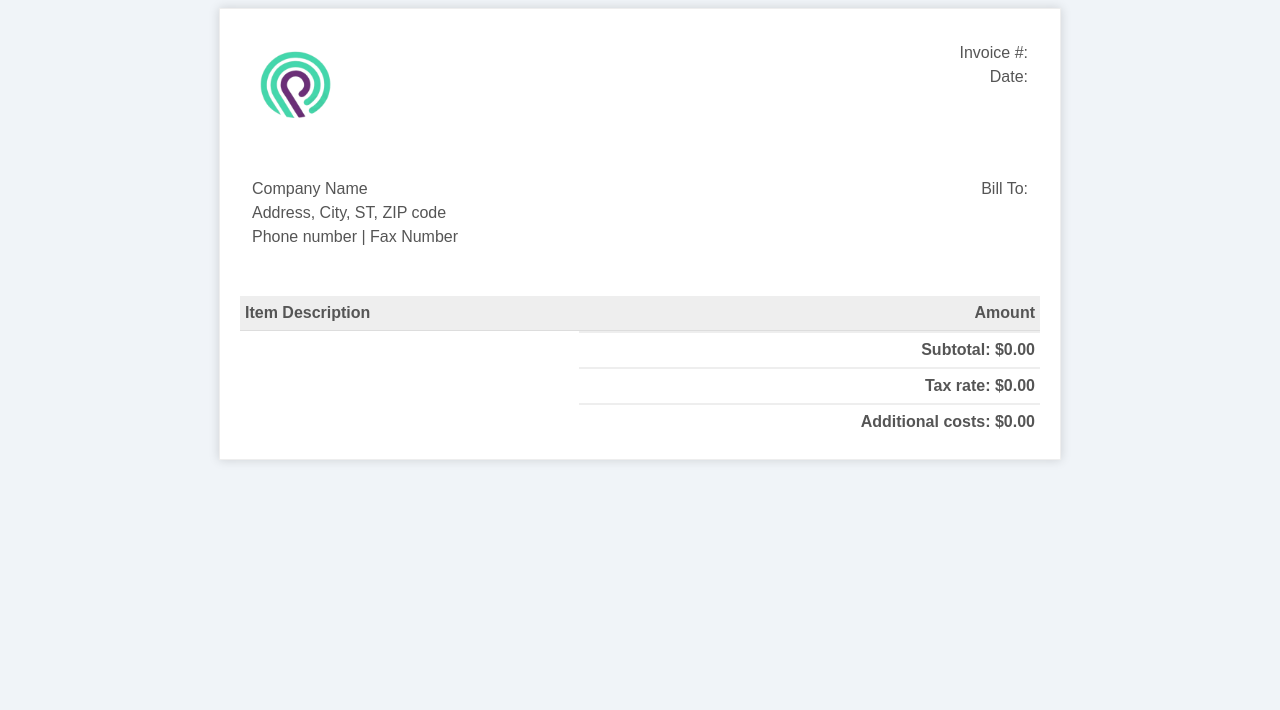
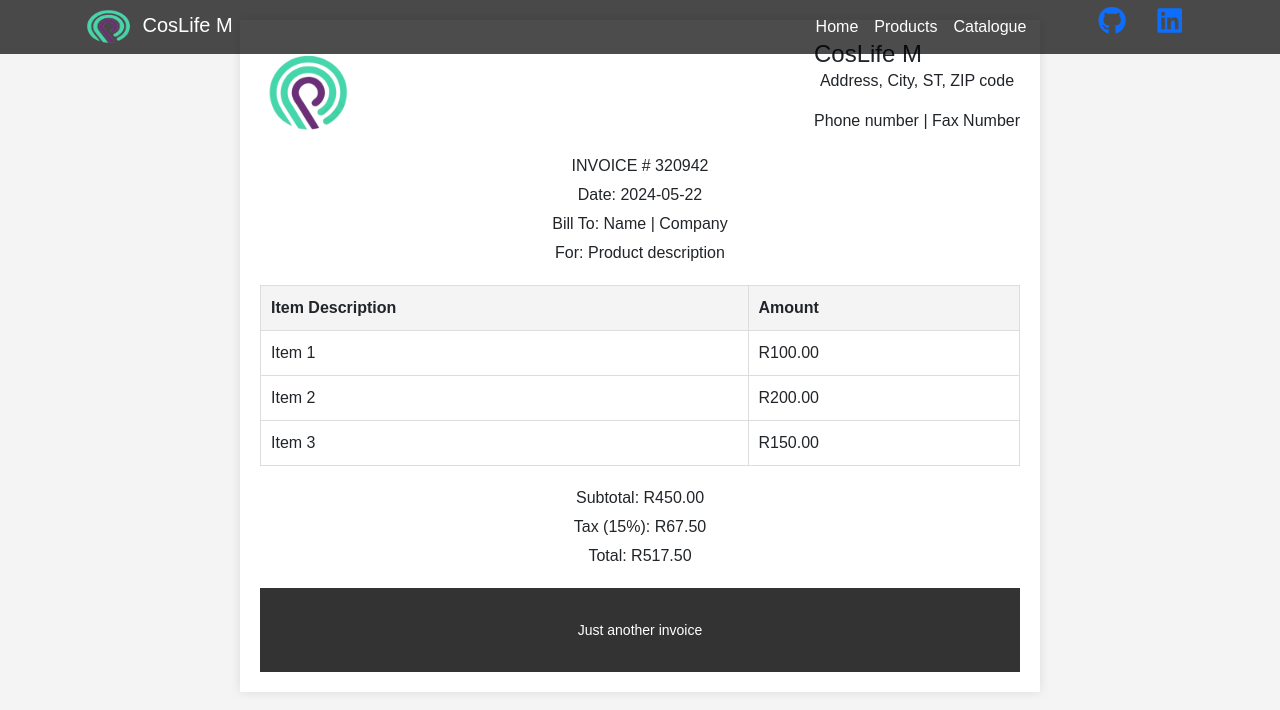
Before and after one commit to codewithcosmos/coslife-m, a website: page invoice.html in a window 1280 px wide. Drawn offline with nearby package versions, Linux system fonts and the light colour scheme; no server answers.

Commit message:
invoice page to be automated and menu adjusted,

```diff
--- a/invoice.html
+++ b/invoice.html
@@ -4,91 +4,100 @@
     <meta charset="UTF-8">
     <meta name="viewport" content="width=device-width, initial-scale=1.0">
     <title>Invoice</title>
-    <link rel="stylesheet" href="styles/invoice.css">
+     <!-- Bootstrap CSS -->
+     <link href="https://cdn.jsdelivr.net/npm/bootstrap@5.3.3/dist/css/bootstrap.min.css" rel="stylesheet" integrity="sha384-QWTKZyjpPEjISv5WaRU9OFeRpok6YctnYmDr5pNlyT2bRjXh0JMhjY6hW+ALEwIH" crossorigin="anonymous">
+
+     <!-- Font Awesome CSS for icons -->
+     <link rel="stylesheet" href="https://cdnjs.cloudflare.com/ajax/libs/font-awesome/5.15.4/css/all.min.css">
+
+     <!-- Bootstrap Icons -->
+     <link rel="stylesheet" href="https://cdn.jsdelivr.net/npm/bootstrap-icons@1.3.0/font/bootstrap-icons.css">
+
+      <!-- CSS STYLES -->
+      <link rel="stylesheet" href="styles/nav.css">
+      <link rel="stylesheet" href="styles/styles.css">
+      <link rel="stylesheet" href="styles/main.css">
+      <link rel="stylesheet" href="styles/invoice.css">
 </head>
 <body>
-    <div class="invoice-box" id="invoice">
-        <table cellpadding="0" cellspacing="0">
-            <tr class="top">
-                <td colspan="2">
-                    <table>
-                        <tr>
-                            <td class="title">
-                                <img src="images/website-img/coslife-coza.png" alt="Company Logo" style="width:100%; max-width:90px;">
-                            </td>
-                            <td>
-                                Invoice #: <span id="invoiceNumber"></span><br>
-                                Date: <span id="date"></span><br>
-                            </td>
-                        </tr>
-                    </table>
-                </td>
-            </tr>
-            <tr class="information">
-                <td colspan="2">
-                    <table>
-                        <tr>
-                            <td>
-                                <span id="companyName">Company Name</span><br>
-                                <span id="companyAddress">Address, City, ST, ZIP code</span><br>
-                                <span id="companyPhone">Phone number | Fax Number</span>
-                            </td>
-                            <td>
-                                Bill To:<br>
-                                <span id="billToName"></span><br>
-                                <span id="billToAddress"></span><br>
-                                <span id="billToPhone"></span>
-                            </td>
-                        </tr>
-                    </table>
-                </td>
-            </tr>
-            <tr class="heading">
-                <td>Item Description</td>
-                <td>Amount</td>
-            </tr>
-            <tbody id="items">
-                <!-- Items will be inserted here by JavaScript -->
+    <!--NAVBAR SECTION -->
+<section>
+    <nav class="navbar navbar-expand-lg navbar-dark fixed-top py-0">
+        <div class="container">
+          <a class="navbar-brand" href="index.html">
+            <img src="images/website-img/coslife-coza.png" alt="Logo" width="55" height="44" class="d-inline-block align-text-center">
+            CosLife M
+          </a>
+          <button class="navbar-toggler" type="button" data-toggle="collapse" data-target="#navbarNav" aria-controls="navbarNav" aria-expanded="false" aria-label="Toggle navigation">
+            <span class="navbar-toggler-icon"></span>
+          </button>
+          <div class="collapse navbar-collapse" id="navbarNav">
+            <ul class="navbar-nav ms-auto">
+                <li class="nav-item">
+                    <a class="nav-link" href="/">Home</a>
+                  </li>
+                  <li class="nav-item">
+                    <a class="nav-link" href="/products.html">Products</a>
+                  </li>
+                  <li class="nav-item">
+                    <a class="nav-link" href="/catalogue.html">Catalogue</a>
+                  </li>
+                  <li class="nav-item">
+                    <a class="nav-link" href="/invoice.html"></a>
+                  </li>
+              <li class="nav-item">
+                <a class="nav-link" href="/about.html"></a>
+              </li>
+              <li class="nav-item">
+                <a class="nav-link" href="contact.html"></a>
+              </li>
+
+                <a class="px-3" href="https://github.com/codewithcosmos" target="_blank"><i class="fab fa-github h3"></i></a>
+
+                <a class="px-3" href="https://linkedin.com/in/coslifem" target="_blank"><i class="fab fa-linkedin h3"></i></a>
+
+            </ul>
+          </div>
+        </div>
+    </nav>
+</section>
+  <!-- END OF NAVBAR -->
+
+    <div class="invoice-container">
+        <div class="invoice-header">
+            <div class="logo"><a href="invoice.html"><img src="images/website-img/coslife-coza.png" width="100%" alt=""></a></div>
+            <div class="company-info">
+                <h1>CosLife M</h1>
+                <p>Address, City, ST, ZIP code</p>
+                <p>Phone number | Fax Number</p>
+            </div>
+        </div>
+        <div class="invoice-details">
+            <p>INVOICE # <span id="invoiceNumber">100</span></p>
+            <p>Date: <span id="invoiceDate">Enter invoice date</span></p>
+            <p>Bill To: <span id="billTo">Name | Company</span></p>
+            <p>For: <span id="productDescription">Product description</span></p>
+        </div>
+        <table class="invoice-table">
+            <thead>
+                <tr>
+                    <th>Item Description</th>
+                    <th>Amount</th>
+                </tr>
+            </thead>
+            <tbody id="invoiceItems">
+                <!-- Invoice items will be inserted here by JavaScript -->
             </tbody>
-            <tr class="total">
-                <td></td>
-                <td id="subtotal">Subtotal: $0.00</td>
-            </tr>
-            <tr class="total">
-                <td></td>
-                <td id="taxRate">Tax rate: $0.00</td>
-            </tr>
-            <tr class="total">
-                <td></td>
-                <td id="additionalCosts">Additional costs: $0.00</td>
-            </tr>
         </table>
+        <div class="invoice-summary">
+            <p>Subtotal: R<span id="subtotal">0.00</span></p>
+            <p>Tax (15%): R<span id="tax">0.00</span></p>
+            <p>Total: R<span id="total">0.00</span></p>
+        </div>
+        <footer>
+            <small>Just another invoice</small>
+        </footer>
     </div>
-    <script>
-        document.addEventListener('DOMContentLoaded', () => {
-            fetch('https://your-deployed-nodejs-server.com/invoices/latest')
-                .then(response => response.json())
-                .then(data => {
-                    document.getElementById('invoiceNumber').innerText = data.invoiceNumber;
-                    document.getElementById('date').innerText = new Date(data.date).toLocaleDateString();
-                    document.getElementById('billToName').innerText = data.billTo.name;
-                    document.getElementById('billToAddress').innerText = `${data.billTo.address}, ${data.billTo.city}, ${data.billTo.state}, ${data.billTo.zip}`;
-                    document.getElementById('billToPhone').innerText = data.billTo.phone;
-
-                    const itemsContainer = document.getElementById('items');
-                    let subtotal = 0;
-                    data.items.forEach(item => {
-                        const itemRow = document.createElement('tr');
-                        itemRow.classList.add('item');
-                        itemRow.innerHTML = `<td>${item.description}</td><td>$${item.amount.toFixed(2)}</td>`;
-                        itemsContainer.appendChild(itemRow);
-                        subtotal += item.amount;
-                    });
-
-                    document.getElementById('subtotal').innerText = `Subtotal: $${subtotal.toFixed(2)}`;
-                })
-                .catch(error => console.error('Error fetching the invoice:', error));
-        });
-    </script>
+    <script src="invoice.js"></script>
 </body>
 </html>
--- /dev/null
+++ b/invoice.js
@@ -0,0 +1,56 @@
+document.addEventListener('DOMContentLoaded', () => {
+    // Function to generate a random invoice number
+    function generateRandomInvoiceNumber() {
+        return Math.floor(Math.random() * 900000) + 100000;
+    }
+
+    // Function to get the current date in YYYY-MM-DD format
+    function getCurrentDate() {
+        const date = new Date();
+        const year = date.getFullYear();
+        const month = String(date.getMonth() + 1).padStart(2, '0');
+        const day = String(date.getDate()).padStart(2, '0');
+        return `${year}-${month}-${day}`;
+    }
+
+    // Set the invoice number
+    const invoiceNumberElement = document.getElementById('invoiceNumber');
+    invoiceNumberElement.textContent = generateRandomInvoiceNumber();
+
+    // Set the invoice date
+    const invoiceDateElement = document.getElementById('invoiceDate');
+    invoiceDateElement.textContent = getCurrentDate();
+
+    // Sample invoice items
+    const invoiceItems = [
+        { description: 'Item 1', amount: 100.00 },
+        { description: 'Item 2', amount: 200.00 },
+        { description: 'Item 3', amount: 150.00 }
+    ];
+
+    const invoiceItemsContainer = document.getElementById('invoiceItems');
+    let subtotal = 0;
+
+    invoiceItems.forEach(item => {
+        const row = document.createElement('tr');
+        const descriptionCell = document.createElement('td');
+        descriptionCell.textContent = item.description;
+        const amountCell = document.createElement('td');
+        amountCell.textContent = `R${item.amount.toFixed(2)}`;
+        row.appendChild(descriptionCell);
+        row.appendChild(amountCell);
+        invoiceItemsContainer.appendChild(row);
+        subtotal += item.amount;
+    });
+
+    const subtotalElement = document.getElementById('subtotal');
+    const taxElement = document.getElementById('tax');
+    const totalElement = document.getElementById('total');
+
+    const tax = subtotal * 0.15;
+    const total = subtotal + tax;
+
+    subtotalElement.textContent = subtotal.toFixed(2);
+    taxElement.textContent = tax.toFixed(2);
+    totalElement.textContent = total.toFixed(2);
+});
--- a/styles/invoice.css
+++ b/styles/invoice.css
@@ -1,56 +1,62 @@
 body {
     font-family: Arial, sans-serif;
-    background-color: #f0f4f8;
+    background-color: #f4f4f4;
+    margin: 0;
+    padding: 0;
 }
-.invoice-box {
+
+.invoice-container {
     max-width: 800px;
-    margin: auto;
+    margin: 20px auto;
     padding: 20px;
-    border: 1px solid #eee;
-    box-shadow: 0 0 10px rgba(0, 0, 0, 0.15);
-    font-size: 16px;
-    line-height: 24px;
-    color: #555;
+    background-color: white;
+    box-shadow: 0 0 10px rgba(0, 0, 0, 0.1);
+}
+
+.invoice-header {
+    display: flex;
+    justify-content: space-between;
+    align-items: center;
+}
+
+.invoice-header .logo {
+    width: 100px;
+    height: 100px;
     background-color: #ffffff;
+    display: flex;
+    align-items: center;
+    justify-content: center;
 }
-.invoice-box table {
+
+.invoice-header .company-info h1 {
+    margin: 0;
+    font-size: 1.5em;
+}
+
+.invoice-details p, .invoice-summary p {
+    margin: 5px 0;
+}
+
+.invoice-table {
     width: 100%;
-    line-height: inherit;
-    text-align: left;
+    border-collapse: collapse;
+    margin: 20px 0;
 }
-.invoice-box table td {
-    padding: 5px;
-    vertical-align: top;
+
+.invoice-table th, .invoice-table td {
+    border: 1px solid #ddd;
+    padding: 10px;
 }
-.invoice-box table tr td:nth-child(2) {
+
+.invoice-table th {
+    background-color: #f4f4f4;
+}
+
+.invoice-summary {
     text-align: right;
 }
-.invoice-box table tr.top table td {
-    padding-bottom: 20px;
+
+footer {
+    text-align: center;
+    margin-top: 20px;
 }
-.invoice-box table tr.top table td.title {
-    font-size: 45px;
-    line-height: 45px;
-    color: #333;
-}
-.invoice-box table tr.information table td {
-    padding-bottom: 40px;
-}
-.invoice-box table tr.heading td {
-    background: #eee;
-    border-bottom: 1px solid #ddd;
-    font-weight: bold;
-}
-.invoice-box table tr.details td {
-    padding-bottom: 20px;
-}
-.invoice-box table tr.item td {
-    border-bottom: 1px solid #eee;
-}
-.invoice-box table tr.item.last td {
-    border-bottom: none;
-}
-.invoice-box table tr.total td:nth-child(2) {
-    border-top: 2px solid #eee;
-    font-weight: bold;
-}
```
Also changed, not shown: catalogue.html (+57 -2 lines), index.html (+3 -0 lines).
